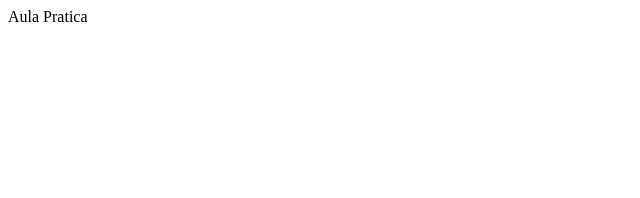
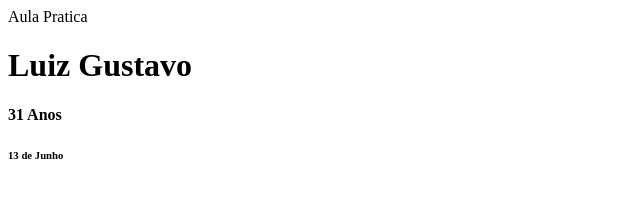
Before and after one commit to luizgustavoMobyan/aula-04-pratica, a plain HTML site: page index.html in a window 1280 px wide. Shown: the whole page, without its empty margins (0-640 px from the left). Drawn offline with Linux system fonts and the light colour scheme.

Commit message:
Sobre Mim

```diff
--- a/index.html
+++ b/index.html
@@ -7,5 +7,8 @@
 </head>
 <body>
     Aula Pratica
+    <h1>Luiz Gustavo</h1>
+    <h4>31 Anos</h4>
+    <h6>13 de Junho</h6>
 </body>
 </html>
```
